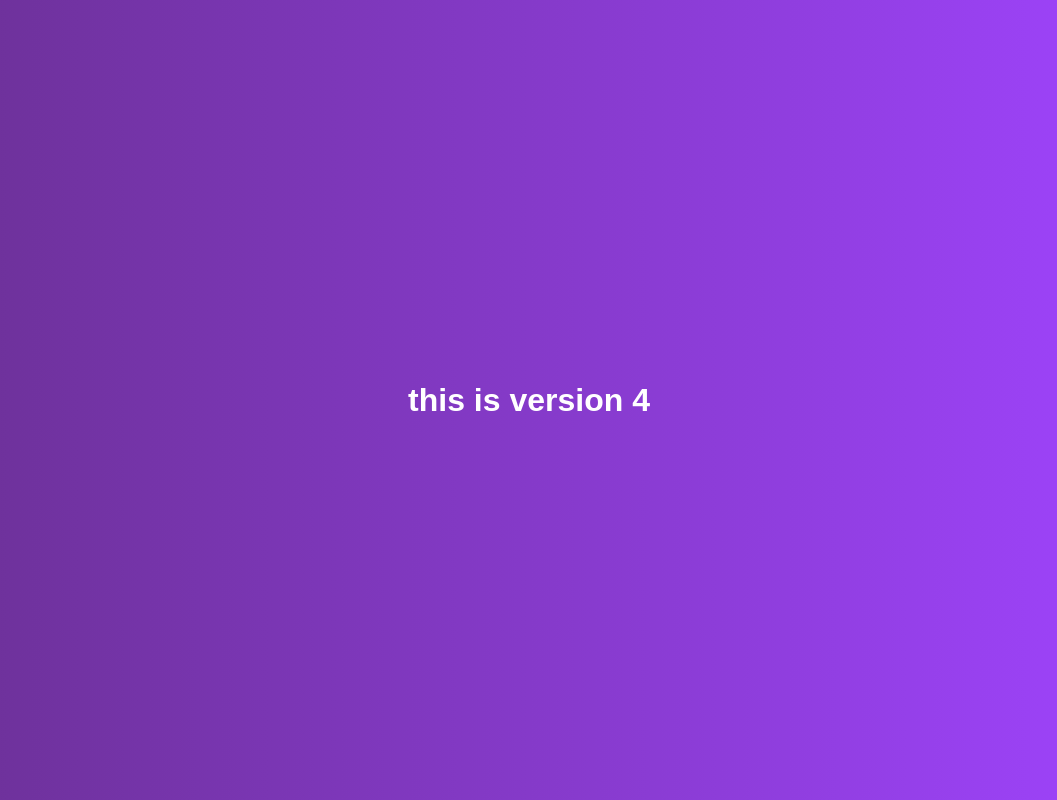
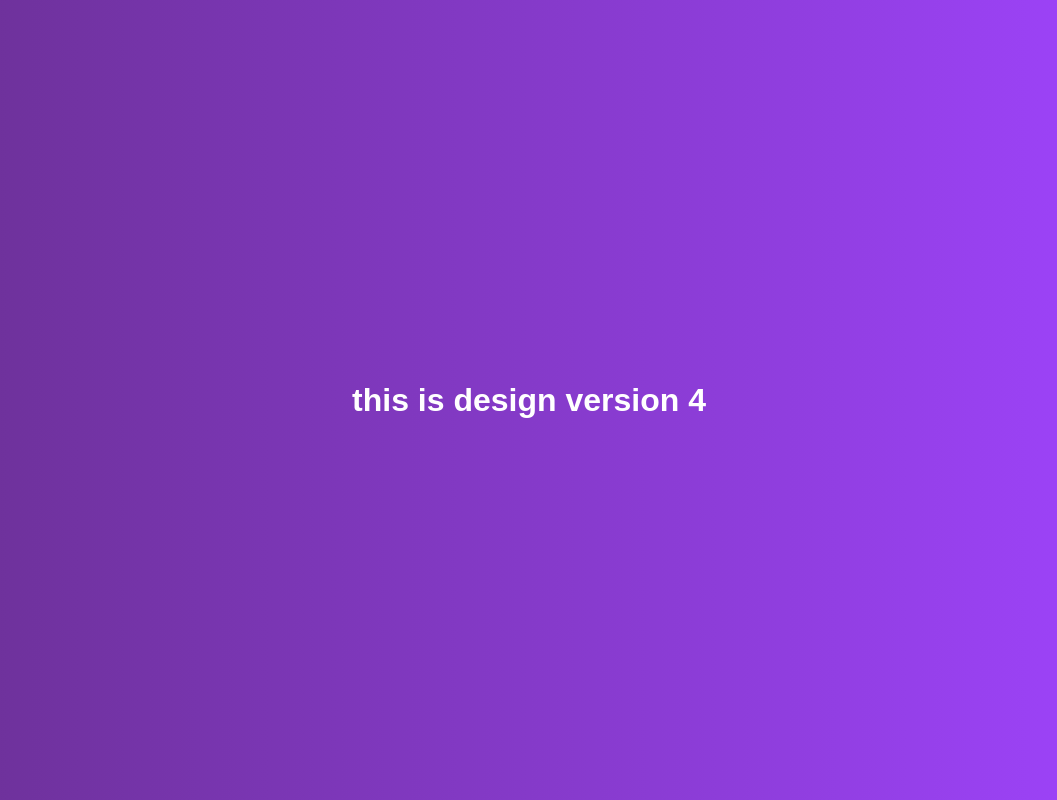
Before and after one commit to jagruti0805/git-repo, a plain HTML site: page index.html in a window 1280 px wide. Shown: the whole page, without its empty margins (111-1168 px from the left). Drawn offline with Linux system fonts and the light colour scheme.

Commit message:
change h1

```diff
--- a/index.html
+++ b/index.html
@@ -7,6 +7,6 @@
     <title>Document</title>
 </head>
 <body>
-    <h1>this is version 4</h1>
+    <h1>this is design version 4</h1>
 </body>
 </html>
```
